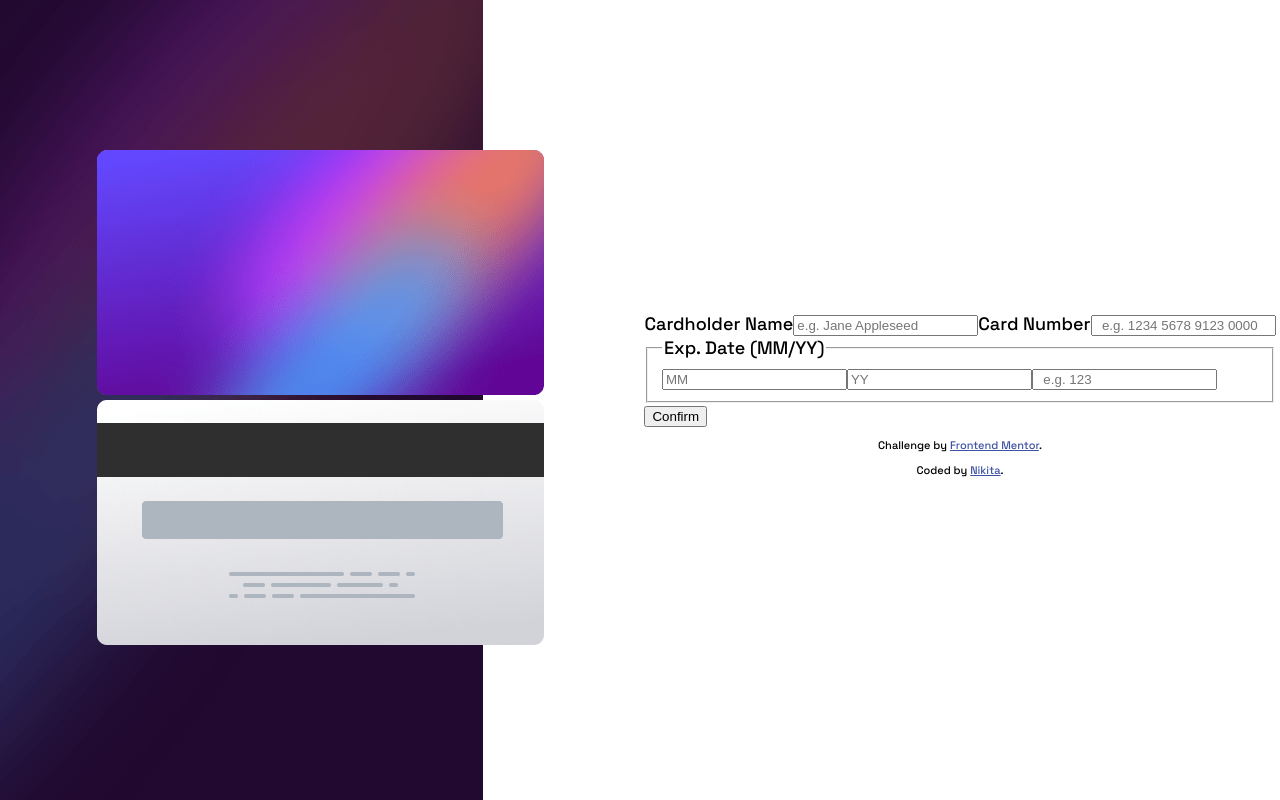
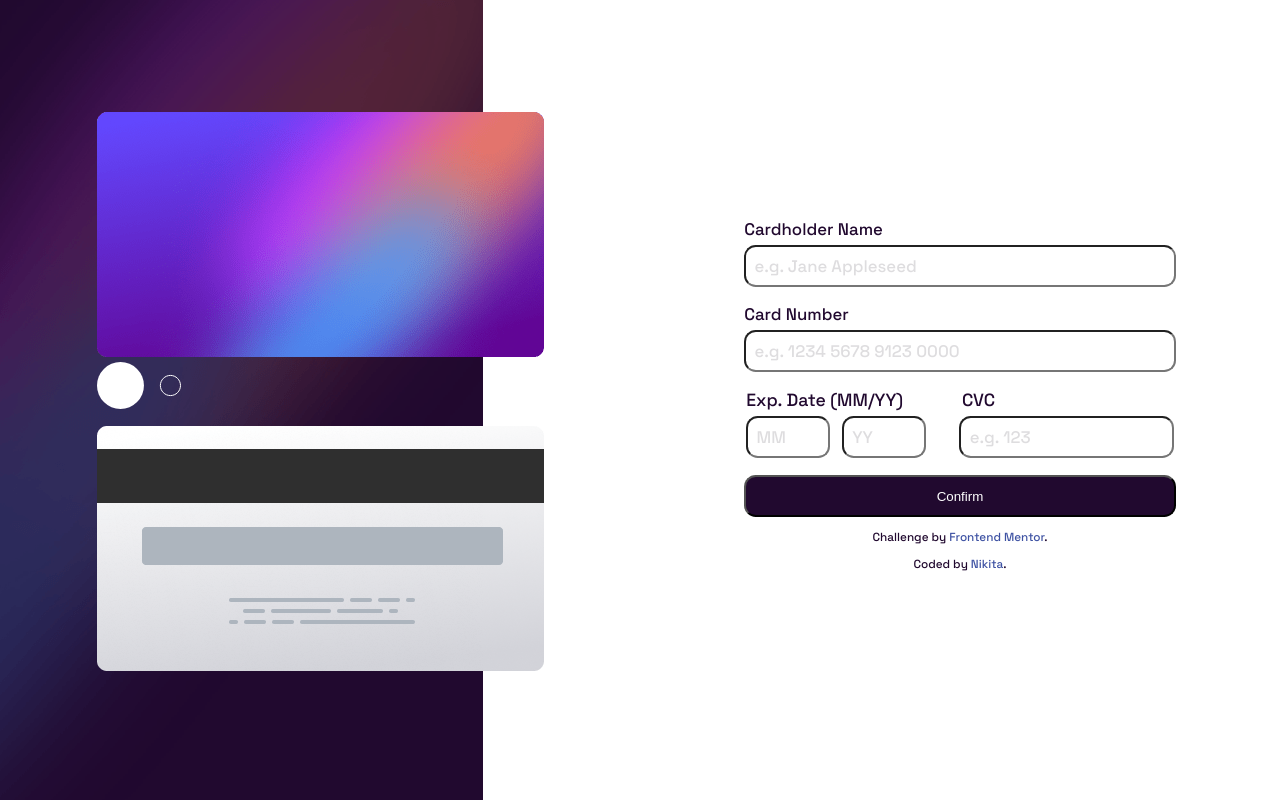
Before and after one commit to tossik8/card-details-form, a React (Vite) app in the folder vite-project/: page / in a window 1280 px wide. Built offline with nearby package versions, Linux system fonts and the light colour scheme.

Commit message:
Finish form stylying

```diff
--- a/vite-project/src/components/Attribution.css
+++ b/vite-project/src/components/Attribution.css
@@ -2,8 +2,9 @@ footer {
     text-align: center;
 }
 p{
-    font-size: 11px;
+    font-size: 0.70rem;
 }
 a{
     color: hsl(228, 45%, 44%);
+    text-decoration: none;
 }
--- a/vite-project/src/components/Attribution.jsx
+++ b/vite-project/src/components/Attribution.jsx
@@ -3,7 +3,7 @@ const Attribution = () => {
     return (
     <footer className="attribution">
         <p>Challenge by <a href="https://www.frontendmentor.io?ref=challenge" target="_blank">Frontend Mentor</a>.</p>
-        <p>Coded by <a href="#">Nikita</a>.</p>
+        <p>Coded by <a href="https://www.frontendmentor.io/profile/tossik8">Nikita</a>.</p>
     </footer>
   );
 }
--- a/vite-project/src/components/Card.jsx
+++ b/vite-project/src/components/Card.jsx
@@ -1,7 +1,18 @@
+import cardLogo from "./../assets/images/card-logo.svg";
 const Card = (props) => {
     return (
-        <div className="card">
+        <div id={props.type} className="card">
             <img src={props.src} alt={props.description}/>
+            {props.type==="front"?
+            <div className="info">
+                <img src={cardLogo} alt="Logo"/>
+                <p id="card-number"></p>
+                <p id="card-owner"></p>
+                <p id="expiration-date"></p>
+            </div>
+            :
+            <p id="cvc"></p>
+            }
         </div>
      );
 }
--- a/vite-project/src/components/Content.css
+++ b/vite-project/src/components/Content.css
@@ -1,6 +1,9 @@
 main{
     min-height: 100vh;
+    font-family: 'Space Grotesk', sans-serif;
     display: grid;
     grid-template-columns: 1fr 1fr;
     place-items: center;
+    color: hsl(278, 68%, 11%);
+    font-weight: 500;
 }
--- a/vite-project/src/components/Content.jsx
+++ b/vite-project/src/components/Content.jsx
@@ -9,8 +9,8 @@ const Content = () => {
     return (
         <main>
             <div className="cards">
-                <Card src={frontCard} description="Front side of a credit card."/>
-                <Card src={backCard} description="Back side of a credit card."/>
+                <Card src={frontCard} type="front" description="Front side of a credit card."/>
+                <Card src={backCard} type="back" description="Back side of a credit card."/>
             </div>
             <div className="">
                 <Form/>
--- /dev/null
+++ b/vite-project/src/components/Form.css
@@ -0,0 +1,76 @@
+label{
+    display: block;
+    margin-bottom: 0.3rem;
+}
+
+input{
+    width: 100%;
+    height: 2.5rem;
+    padding-left: 0.5rem;
+    margin-bottom: 1rem;
+    border-radius: 0.7rem;
+    font-size: 1rem;
+    font-family: 'Space Grotesk', sans-serif;
+}
+
+::-webkit-input-placeholder{
+    font-size: 1rem;
+    color: hsl(270, 3%, 87%);
+}
+
+.red-border{
+    border: 3px solid hsl(0, 100%, 66%) ;
+}
+
+input:hover{
+    cursor: pointer;
+}
+
+input:focus{
+    border: 3px solid hsl(249, 99%, 64%);
+}
+
+fieldset legend{
+    padding-left: 0;
+    display: flex;
+    gap: 3.5rem;
+    margin-bottom: 0.3rem;
+}
+fieldset legend p{
+    font-size: 1.05rem;
+    margin: 0;
+}
+fieldset{
+    display: flex;
+    gap: 2rem;
+    border: 0;
+    padding: 0;
+}
+fieldset .expiration-inputs {
+    display: inline-flex;
+    gap: 0.7rem;
+
+}
+
+fieldset input{
+    width: initial;
+}
+fieldset .expiration-inputs input{
+    width: 5rem;
+    height: 2.5rem;
+}
+
+button{
+    width: 100%;
+    height: 2.5rem;
+    background-color: hsl(278, 68%, 11%);
+    color: hsl(0, 0%, 100%);
+    border-radius: 0.7rem;
+}
+button:hover{
+    cursor: pointer;
+}
+.error-message{
+    color: hsl(0, 100%, 66%);
+    font-size: 0.75rem;
+}
--- a/vite-project/src/components/Form.jsx
+++ b/vite-project/src/components/Form.jsx
@@ -1,3 +1,5 @@
+import "./Form.css";
+
 const Form = () => {
     return (
      <section>
@@ -5,12 +7,14 @@ const Form = () => {
             <label htmlFor="cardholder">Cardholder Name</label>
             <input type="text" name="cardholder" placeholder="e.g. Jane Appleseed"/>
             <label htmlFor="card-number">Card Number</label>
-            <input type="text" name="card-number" placeholder="  e.g. 1234 5678 9123 0000"/>
+            <input type="text" name="card-number" placeholder="e.g. 1234 5678 9123 0000" maxLength={16}/>
             <fieldset>
-                <legend>Exp. Date (MM/YY)</legend>
-                <input type="text" name="month" placeholder="MM"/>
-                <input type="text" name="year" placeholder="YY"/>
-                <input type="text" name="cvc" placeholder="  e.g. 123"/>
+                <legend><p>Exp. Date (MM/YY)</p><p>CVC</p></legend>
+                <div className="expiration-inputs">
+                    <input type="text" name="month" placeholder="MM" maxLength={2}/>
+                    <input type="text" name="year" placeholder="YY" maxLength={2}/>
+                </div>
+                <input type="text" name="cvc" placeholder="e.g. 123" maxLength={3}/>
             </fieldset>
             <button type="submit">Confirm</button>
         </form>
--- a/vite-project/src/index.css
+++ b/vite-project/src/index.css
@@ -1,7 +1,5 @@
 :root {
-  font-family: 'Space Grotesk', sans-serif;
-  font-size: 18px;
-  font-weight: 500;
+  font-size: 1.05rem;
   background-color: hsl(0, 0%, 100%);
   font-synthesis: none;
   text-rendering: optimizeLegibility;
```
